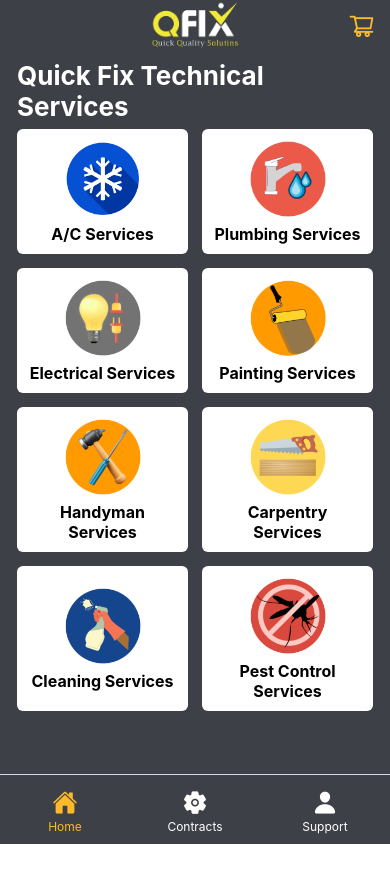
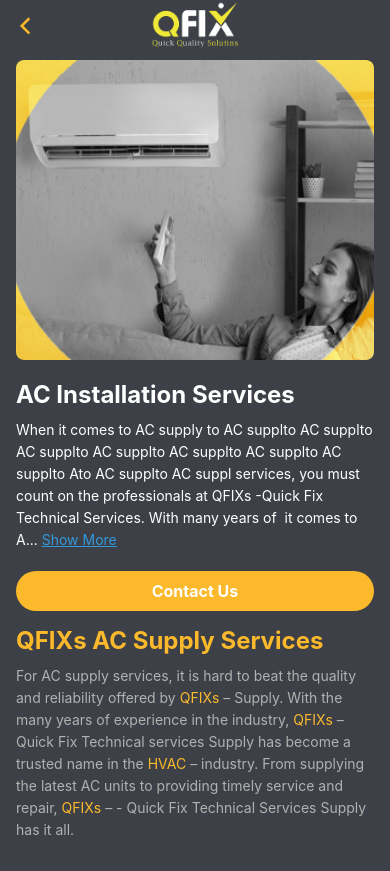
Before and after one commit to ishanz22/Qfix-React-Native-App, a React Native app: screen /acinstall in a window 390 px wide. Before the commit the page ends 844 px from the top, so only its background shows below. Built offline with nearby package versions, Linux system fonts and the light colour scheme.

Commit message:
UI Update

```diff
--- a/src/components/services/AC.tsx
+++ b/src/components/services/AC.tsx
@@ -19,7 +19,7 @@
     console.log(`Pressed ${title}`);
     // Perform the desired action when a card is pressed
     props.onPress();
-    navigation.navigate("acsupplyservice");
+
   };
 
   return (
@@ -110,6 +110,7 @@
 };
 
 const FourCards = () => {
+  const navigation = useNavigation();
   const handleCardPress = (title) => {
     console.log(`Pressed ${title}`);
     // Perform the desired action when a card is pressed
@@ -132,17 +133,19 @@
       <Card
         imageSource={require("../../assets/acse.jpg")}
         title="A/C Supply"
-        onPress={() => handleCardPress("A/C Supply")}
+        onPress={() =>    navigation.navigate("acsupplyservice")}
       />
       <Card
         imageSource={require("../../assets/acc.webp")}
         title="A/C Installation"
         onPress={() => handleCardPress("A/C Installation")}
+        onPress={() =>    navigation.navigate("acinstall")}
       />
       <Card
         imageSource={require("../../assets/csz.jpg")}
         title="A/C Repair"
         onPress={() => handleCardPress("A/C Repair")}
+        onPress={() =>    navigation.navigate("acrepair")}
       />
 
       <View style={{ height: "3%" }} />
--- /dev/null
+++ b/src/components/services/AC/ACInstall.tsx
@@ -0,0 +1,124 @@
+import React, { useState } from "react";
+import { View, Image, Text, StyleSheet, ScrollView } from "react-native";
+import ContactUsBtn from "../../ContactUsBtn";
+
+const ACInstall = () => {
+  const [expanded, setExpanded] = useState(false);
+
+  const toggleDescription = () => {
+    setExpanded(!expanded);
+  };
+
+  const descriptionText = `When it comes to AC supply to AC supplto AC supplto AC supplto AC supplto AC supplto AC supplto AC supplto Ato AC supplto AC suppl services, you must count on the professionals at QFIXs -Quick Fix Technical Services. With many years of  it comes to AC supply services, you must count on the professionals at QFIXs -Quick Fix Technical Services. With many years of experience in the HVAC industry, we have the knowledge and lorem ipsum is show more `;
+
+  return (
+    <>
+      <ScrollView
+        showsVerticalScrollIndicator={false}
+        contentContainerStyle={{
+          flexGrow: 1,
+          alignItems: "center",
+          backgroundColor: "#3D4147",
+          paddingHorizontal: 16,
+        }}
+      >
+        <View style={styles.container}>
+          <Image
+            source={require("../../../assets/Ac-Supply.png")}
+            style={styles.image}
+            resizeMode="cover"
+          />
+        </View>
+        <Text style={styles.title}>AC Installation Services</Text>
+        <View style={styles.descriptionContainer}>
+          <Text style={styles.description}>
+            {expanded
+              ? descriptionText
+              : descriptionText.slice(0, 250) + "... "}
+            {expanded ? (
+              <Text style={styles.showMoreText} onPress={toggleDescription}>
+                Show Less
+              </Text>
+            ) : (
+              <Text style={styles.showMoreText} onPress={toggleDescription}>
+                Show More
+              </Text>
+            )}
+          </Text>
+        </View>
+
+        <ContactUsBtn />
+
+        <Text style={styles.titleYellow}>QFIXs AC Supply Services</Text>
+
+        <Text style={styles.details}>
+          For AC supply services, it is hard to beat the quality and reliability
+          offered by <Text style={styles.ywll}>QFIXs </Text>– Supply. With the
+          many years of experience in the industry,{" "}
+          <Text style={styles.ywll}>QFIXs </Text>– Quick Fix Technical services
+          Supply has become a trusted name in the{" "}
+          <Text style={styles.ywll}>HVAC </Text>– industry. From supplying the
+          latest AC units to providing timely service and repair,{" "}
+          <Text style={styles.ywll}>QFIXs </Text>– - Quick Fix Technical
+          Services Supply has it all.
+        </Text>
+      </ScrollView>
+    </>
+  );
+};
+
+const styles = StyleSheet.create({
+  container: {
+    width: "100%",
+    height: 300,
+    backgroundColor: "#3D4147",
+    borderRadius: 8,
+    overflow: "hidden",
+    alignItems: "center",
+    justifyContent: "center",
+  },
+  image: {
+    width: "100%",
+    height: "100%",
+  },
+  title: {
+    fontSize: 24,
+    fontWeight: "bold",
+    paddingTop: 20,
+    alignSelf: "flex-start",
+    color: "white",
+  },
+  descriptionContainer: {
+    paddingTop: 10,
+    alignSelf: "flex-start",
+    width: "100%",
+  },
+  description: {
+    fontSize: 14,
+    color: "white",
+    lineHeight: 22,
+  },
+  showMoreText: {
+    color: "#3498DB",
+    textDecorationLine: "underline",
+  },
+  titleYellow: {
+    fontSize: 24,
+    fontWeight: "bold",
+    paddingTop: 15,
+    alignSelf: "flex-start",
+    color: "#FBB92B",
+  },
+  details: {
+    fontSize: 14,
+    color: "#B1B1B1",
+    lineHeight: 22,
+    paddingBottom: 30,
+    paddingTop: 10,
+  },
+  ywll: {
+    color: "#FBB92B",
+  },
+});
+
+export default ACInstall;
--- a/src/components/services/ACSupply.tsx
+++ b/src/components/services/AC/ACRepair.tsx
@@ -1,8 +1,8 @@
 import React, { useState } from "react";
 import { View, Image, Text, StyleSheet, ScrollView } from "react-native";
-import ContactUsBtn from "../ContactUsBtn";
+import ContactUsBtn from "../../ContactUsBtn";
 
-const ACSupply = () => {
+const ACRepair = () => {
   const [expanded, setExpanded] = useState(false);
 
   const toggleDescription = () => {
@@ -24,12 +24,12 @@
       >
         <View style={styles.container}>
           <Image
-            source={require("../../assets/Ac-Supply.png")}
+            source={require("../../../assets/Ac-Supply.png")}
             style={styles.image}
             resizeMode="cover"
           />
         </View>
-        <Text style={styles.title}>AC Supply Services</Text>
+        <Text style={styles.title}>AC Repair Services</Text>
         <View style={styles.descriptionContainer}>
           <Text style={styles.description}>
             {expanded
@@ -121,4 +121,4 @@
   },
 });
 
-export default ACSupply;
+export default ACRepair;
--- /dev/null
+++ b/src/components/services/AC/ACSupply.tsx
@@ -0,0 +1,124 @@
+import React, { useState } from "react";
+import { View, Image, Text, StyleSheet, ScrollView } from "react-native";
+import ContactUsBtn from "../../ContactUsBtn";
+
+const ACSupply = () => {
+  const [expanded, setExpanded] = useState(false);
+
+  const toggleDescription = () => {
+    setExpanded(!expanded);
+  };
+
+  const descriptionText = `When it comes to AC supply to AC supplto AC supplto AC supplto AC supplto AC supplto AC supplto AC supplto Ato AC supplto AC suppl services, you must count on the professionals at QFIXs -Quick Fix Technical Services. With many years of  it comes to AC supply services, you must count on the professionals at QFIXs -Quick Fix Technical Services. With many years of experience in the HVAC industry, we have the knowledge and lorem ipsum is show more `;
+
+  return (
+    <>
+      <ScrollView
+        showsVerticalScrollIndicator={false}
+        contentContainerStyle={{
+          flexGrow: 1,
+          alignItems: "center",
+          backgroundColor: "#3D4147",
+          paddingHorizontal: 16,
+        }}
+      >
+        <View style={styles.container}>
+          <Image
+            source={require("../../../assets/Ac-Supply.png")}
+            style={styles.image}
+            resizeMode="cover"
+          />
+        </View>
+        <Text style={styles.title}>AC Supply Services</Text>
+        <View style={styles.descriptionContainer}>
+          <Text style={styles.description}>
+            {expanded
+              ? descriptionText
+              : descriptionText.slice(0, 250) + "... "}
+            {expanded ? (
+              <Text style={styles.showMoreText} onPress={toggleDescription}>
+                Show Less
+              </Text>
+            ) : (
+              <Text style={styles.showMoreText} onPress={toggleDescription}>
+                Show More
+              </Text>
+            )}
+          </Text>
+        </View>
+
+        <ContactUsBtn />
+
+        <Text style={styles.titleYellow}>QFIXs AC Supply Services</Text>
+
+        <Text style={styles.details}>
+          For AC supply services, it is hard to beat the quality and reliability
+          offered by <Text style={styles.ywll}>QFIXs </Text>– Supply. With the
+          many years of experience in the industry,{" "}
+          <Text style={styles.ywll}>QFIXs </Text>– Quick Fix Technical services
+          Supply has become a trusted name in the{" "}
+          <Text style={styles.ywll}>HVAC </Text>– industry. From supplying the
+          latest AC units to providing timely service and repair,{" "}
+          <Text style={styles.ywll}>QFIXs </Text>– - Quick Fix Technical
+          Services Supply has it all.
+        </Text>
+      </ScrollView>
+    </>
+  );
+};
+
+const styles = StyleSheet.create({
+  container: {
+    width: "100%",
+    height: 300,
+    backgroundColor: "#3D4147",
+    borderRadius: 8,
+    overflow: "hidden",
+    alignItems: "center",
+    justifyContent: "center",
+  },
+  image: {
+    width: "100%",
+    height: "100%",
+  },
+  title: {
+    fontSize: 24,
+    fontWeight: "bold",
+    paddingTop: 20,
+    alignSelf: "flex-start",
+    color: "white",
+  },
+  descriptionContainer: {
+    paddingTop: 10,
+    alignSelf: "flex-start",
+    width: "100%",
+  },
+  description: {
+    fontSize: 14,
+    color: "white",
+    lineHeight: 22,
+  },
+  showMoreText: {
+    color: "#3498DB",
+    textDecorationLine: "underline",
+  },
+  titleYellow: {
+    fontSize: 24,
+    fontWeight: "bold",
+    paddingTop: 15,
+    alignSelf: "flex-start",
+    color: "#FBB92B",
+  },
+  details: {
+    fontSize: 14,
+    color: "#B1B1B1",
+    lineHeight: 22,
+    paddingBottom: 30,
+    paddingTop: 10,
+  },
+  ywll: {
+    color: "#FBB92B",
+  },
+});
+
+export default ACSupply;
--- a/src/configurations/Router.tsx
+++ b/src/configurations/Router.tsx
@@ -22,6 +22,8 @@
 import CarpentryService from "../views/services/carpentry/CarpentryService";
 import CleaningService from "../views/services/cleaning/CleaningService";
 import PestControlService from "../views/services/pest/PestControlService";
+import ACInstall from "../components/services/AC/ACInstall";
+import ACRepair from "../components/services/AC/ACRepair";
 const Stack = createStackNavigator();
 
 const hide = { headerShown: true };
@@ -182,6 +184,22 @@
         }}
       />
 
+<Stack.Screen
+        name="acinstall"
+        component={ACInstall}
+        options={{
+          header: ACSupplyHeader,
+        }}
+      />
+
+<Stack.Screen
+        name="acrepair"
+        component={ACRepair}
+        options={{
+          header: ACSupplyHeader,
+        }}
+      />
+
       <Stack.Screen
         name="salonAnnual"
         component={SalonAnnualPackages}
--- a/src/views/services/ac/ACSupplyService.tsx
+++ b/src/views/services/ac/ACSupplyService.tsx
@@ -1,6 +1,6 @@
 import { View, ScrollView, Text } from "react-native";
 import React from "react";
-import ACSupply from "../../../components/services/ACSupply";
+import ACSupply from "../../../components/services/AC/ACSupply";
 
 const ACSupplyService = () => {
   return (
```
Also changed, not shown: src/views/services/ac/ACInstallService.tsx (added, +13 -0 lines), src/views/services/ac/ACRepairService.tsx (added, +13 -0 lines).
